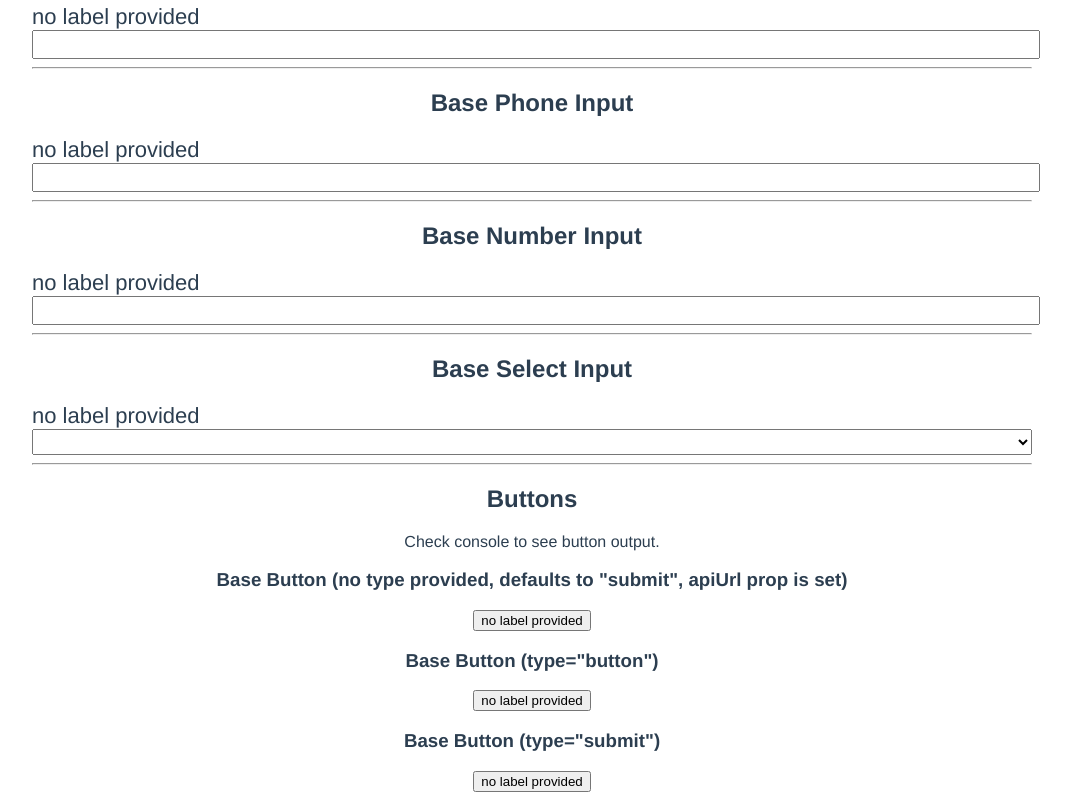
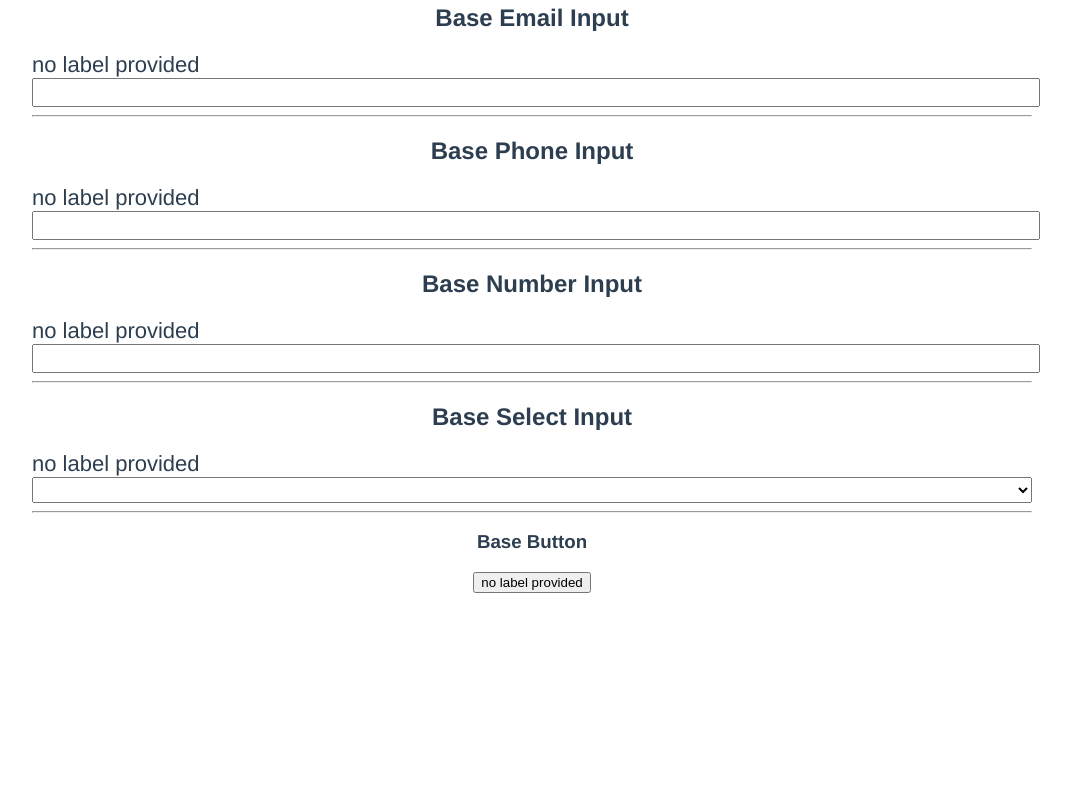
Before and after one commit to Content-Thread/thread-vue-base, a Vue app: page / in a window 1280 px wide. Shown: the part 478-1278 px from the top of the page, without its empty margins (108-1179 px from the left). After the commit the page ends 1079 px from the top, so only its background shows below. Built offline with nearby package versions, Linux system fonts and the light colour scheme.

Commit message:
update demo to use base form

```diff
--- a/src/components/Demo.vue
+++ b/src/components/Demo.vue
@@ -3,6 +3,8 @@
     <h1>Demo of Components</h1>
     <Banner>This is a banner</Banner>
     <hr>
+    <h2>Base Form</h2>
+    <BaseForm apiUrl="https://swapi.co/api/people/2" :payload="validations">
       <h2>Base Text Input</h2>
       <BaseTextInput v-model="textval" @input="logInput" :class="{
         'has-error': $v.textval.$invalid
@@ -24,14 +26,9 @@
       <BaseSelect @input="logInput">
       </BaseSelect>
       <hr>
-    <h2>Buttons</h2>
-    <p>Check console to see button output.</p>
-    <h3>Base Button (no type provided, defaults to "submit", apiUrl prop is set)</h3>
-    <BaseButton apiUrl="https://swapi.co/api/people/2" :payload="validations"/>
-    <h3>Base Button (type="button")</h3>
-    <BaseButton type="button"/>
-    <h3>Base Button (type="submit")</h3>
-    <BaseButton type="submit"/>
+      <h3>Base Button</h3>
+      <BaseButton/>
+    </BaseForm>
   </div>
 </template>
 
```
Lines whose indentation alone changed are shown as unchanged.
